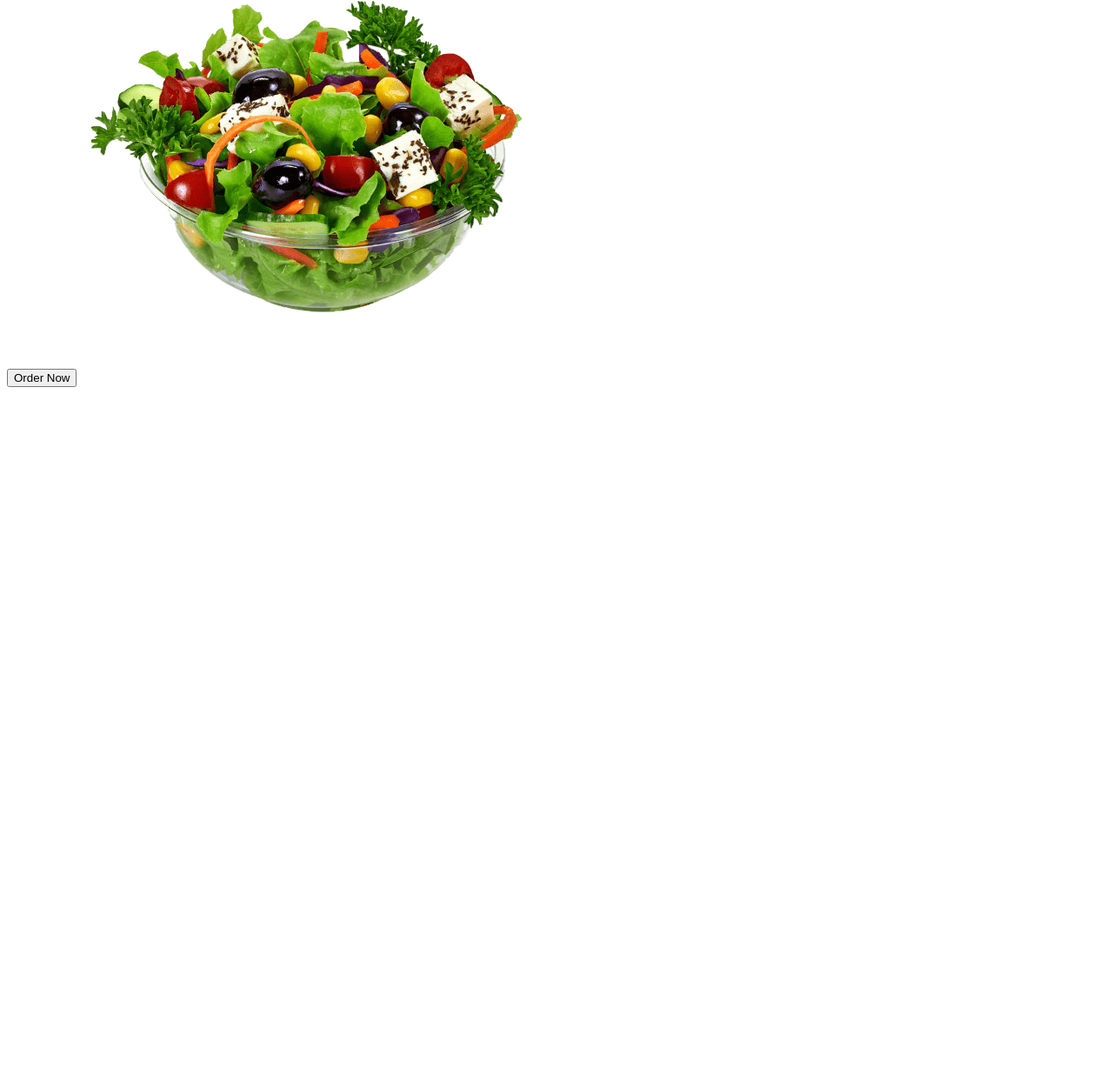
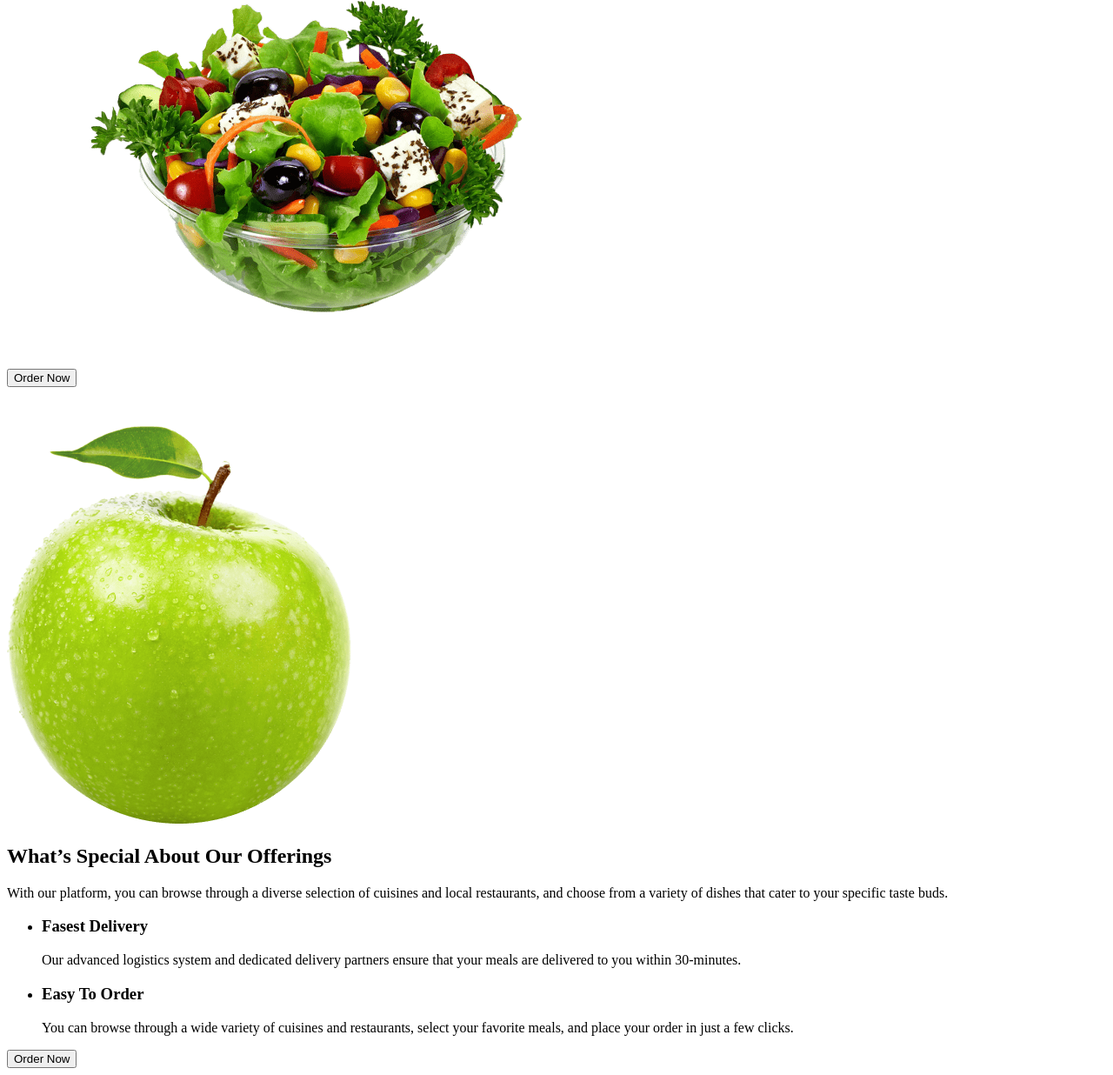
Before and after one commit to Uliana-Lazurkevych/food_delivery, a plain HTML site: page index.html in a window 1280 px wide. Shown: the part 415-1651 px from the top of the page at 87% size. Before the commit the page ends 868 px from the top, so only its background shows below. Drawn offline with Linux system fonts and the light colour scheme.

Commit message:
Section 2

```diff
--- a/index.html
+++ b/index.html
@@ -33,6 +33,33 @@
         <button type="button">Order Now</button>
         <img src="./images/salad.png" alt="salad" width="528" height="528" />
       </section>
+      <section>
+        <img src="./images/aple.png" alt="Apple" width="396" height="502" />
+        <h2>What’s Special About Our Offerings</h2>
+        <p>
+          With our platform, you can browse through a diverse selection of
+          cuisines and local restaurants, and choose from a variety of dishes
+          that cater to your specific taste buds.
+        </p>
+        <ul>
+          <li>
+            <h3>Fasest Delivery</h3>
+            <p>
+              Our advanced logistics system and dedicated delivery partners
+              ensure that your meals are delivered to you within 30-minutes.
+            </p>
+          </li>
+          <li>
+            <h3>Easy To Order</h3>
+            <p>
+              You can browse through a wide variety of cuisines and restaurants,
+              select your favorite meals, and place your order in just a few
+              clicks.
+            </p>
+          </li>
+        </ul>
+        <button type="button">Order Now</button>
+      </section>
     </main>
   </body>
 </html>
```
